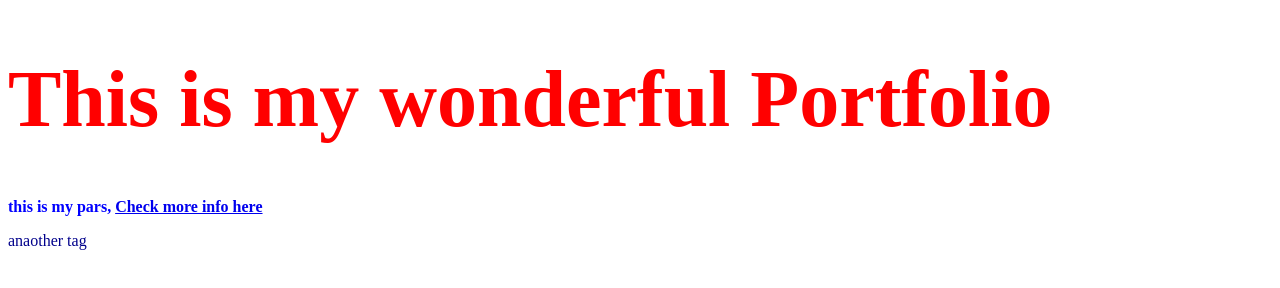
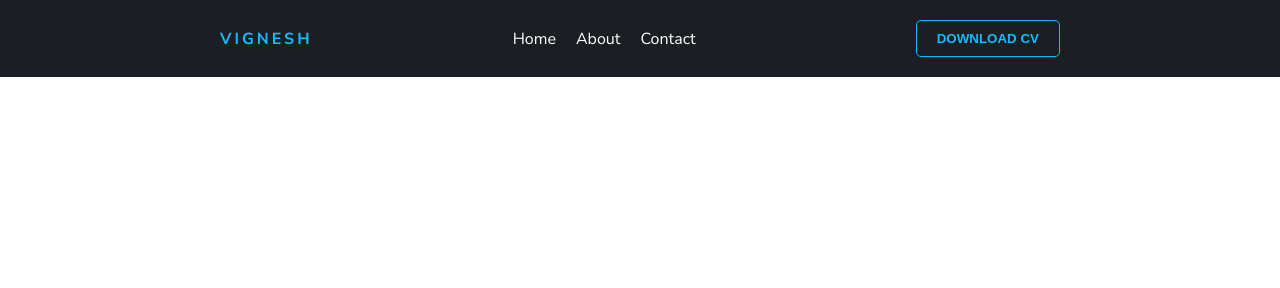
Before and after one commit to Vinay-vicky/portfolio-tamil, a plain HTML site: page Index.html in a window 1280 px wide. Drawn offline with Linux system fonts and the light colour scheme.

Commit message:
design:header

```diff
--- a/Index.html
+++ b/Index.html
@@ -7,11 +7,28 @@
     <link rel="stylesheet" href="./assets/css/style.css">
 </head>
 <body>
-    <div>
-        <h1>This is my wonderful Portfolio</h1>
-        <p>this is my pars, <a href="about.html">Check more info here</a></p>
-    </div>
+    <header>
+        <div>
+            <a href="./Index.html"><span class="logo">VIGNESH</span></a>
+        </div>
 
-    <p>anaother tag</p>
-</body>
+        <div>
+            <ul>
+                <li>
+                    <a href="./Index.html">Home</a>
+                </li>
+                <li>
+                    <a href="./about.html">About</a>
+                </li>
+                <li>
+                    <a href="./contact.html">Contact</a>
+                </li>
+            </ul>
+        </div>
+
+        <div>
+            <button>DOWNLOAD CV</button>
+        </div>
+    </header>
+
 </html>
--- a/assets/css/style.css
+++ b/assets/css/style.css
@@ -1,11 +1,70 @@
-h1 {
-    color: red;
-    font-size: 80px;
+@import url('https://fonts.googleapis.com/css2?family=Nunito+Sans:ital,opsz,wght@0,6..12,200;0,6..12,300;0,6..12,400;0,6..12,500;0,6..12,600;0,6..12,700;0,6..12,800;0,6..12,900;0,6..12,1000;1,6..12,200;1,6..12,300;1,6..12,400;1,6..12,500;1,6..12,600;1,6..12,700;1,6..12,800;1,6..12,900;1,6..12,1000&display=swap');
+
+/* global variables */
+:root {
+    --primary: #12bdff;
+    --dark-primary: #1b1f24;
 }
-div p {
-    color: blue;
+
+* {
+    margin: 0;
+    padding: 0;
+    box-sizing: border-box;
+}
+
+body {
+    font-family: 'Nunito Sans', sans-serif;
+}
+
+
+/* header */
+header {
+    background-color: var(--dark-primary);
+    padding: 20px;
+    color: #fff;
+
+    display: flex;
+    justify-content:space-evenly;
+    align-items: center;
+
+}
+
+header .logo {
+    color: var(--primary);
     font-weight: bold;
+    letter-spacing: 3px;
 }
-p {
-    color: darkblue;
+
+ul {
+    display: flex;
+    list-style: none;
 }
+
+ul li {
+    margin-right: 20px;
+}
+
+ul li a {
+    color: #fff;
+    text-decoration: none;
+}
+
+ul li a:hover {
+    color: var(--primary);
+}
+
+/* header> buttons */
+header button {
+    padding: 10px 20px;
+    font-weight: bold;
+    background-color: var(--dark-primary);
+    border: 1px solid var(--primary);
+    color: var(--primary);
+    border-radius: 5px;
+}
+
+header button:hover {
+    cursor: pointer;
+    background-color: var(--primary);
+    color: #fff;
+}
```
